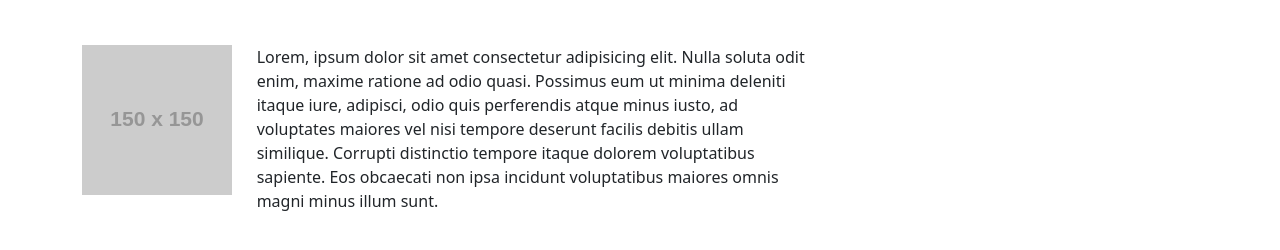
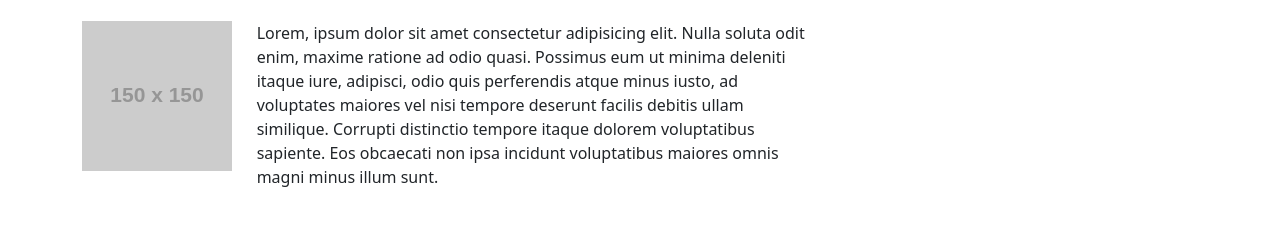
Before and after one commit to seymur2519/Bootstrap-task3, a plain HTML site: page index.html in a window 1280 px wide. Shown: the part 172-422 px from the top of the page. Drawn offline with nearby package versions, Linux system fonts and the light colour scheme; placeholder pictures from the web are drawn by us.

Commit message:
update task3

```diff
--- a/panel layout.html
+++ b/index.html
@@ -62,7 +62,7 @@
         <div class="row">
           <div class="col-md-8">
             <h1 class="pb-5 pt-3 border-bottom">About me</h1>
-            <div class="row mt-5">
+            <div class="row mt-4">
               <div class="col-md-2">
                 <img src="http://placehold.it/150x150" />
               </div>
```
